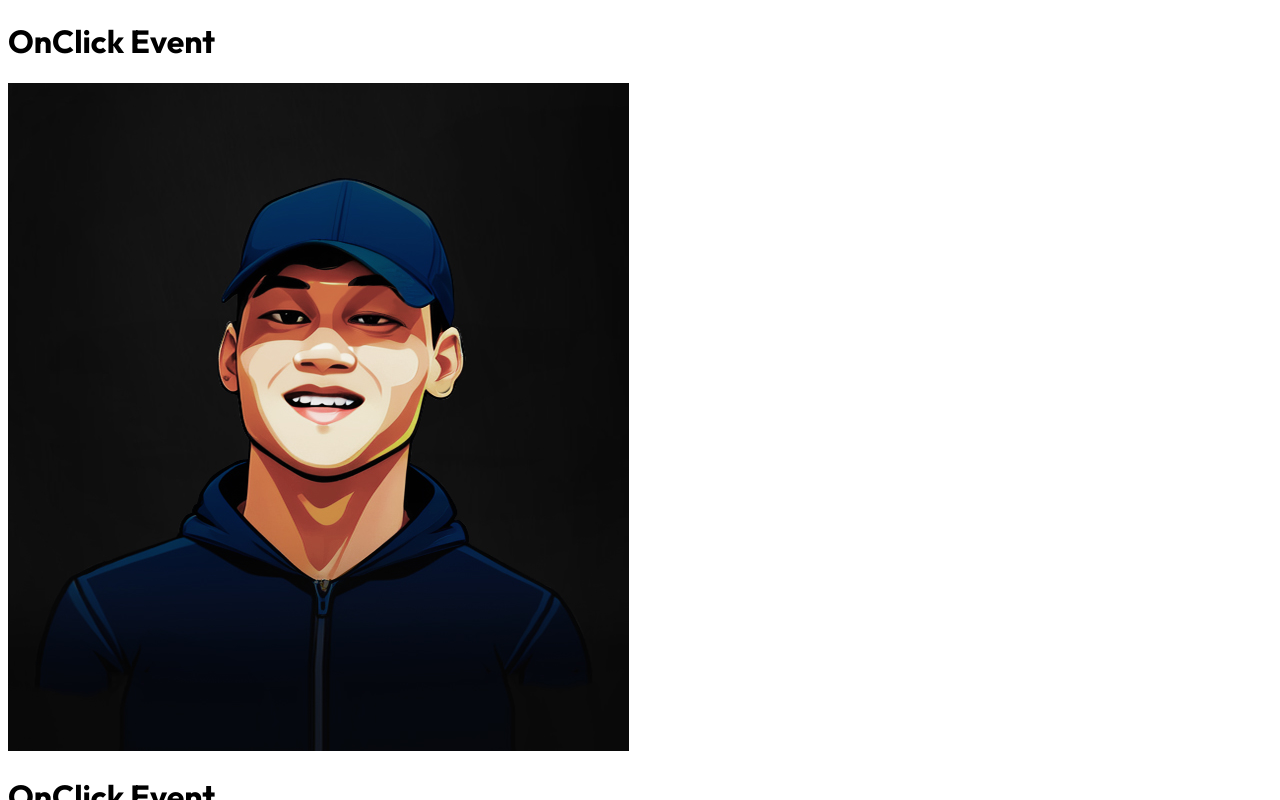
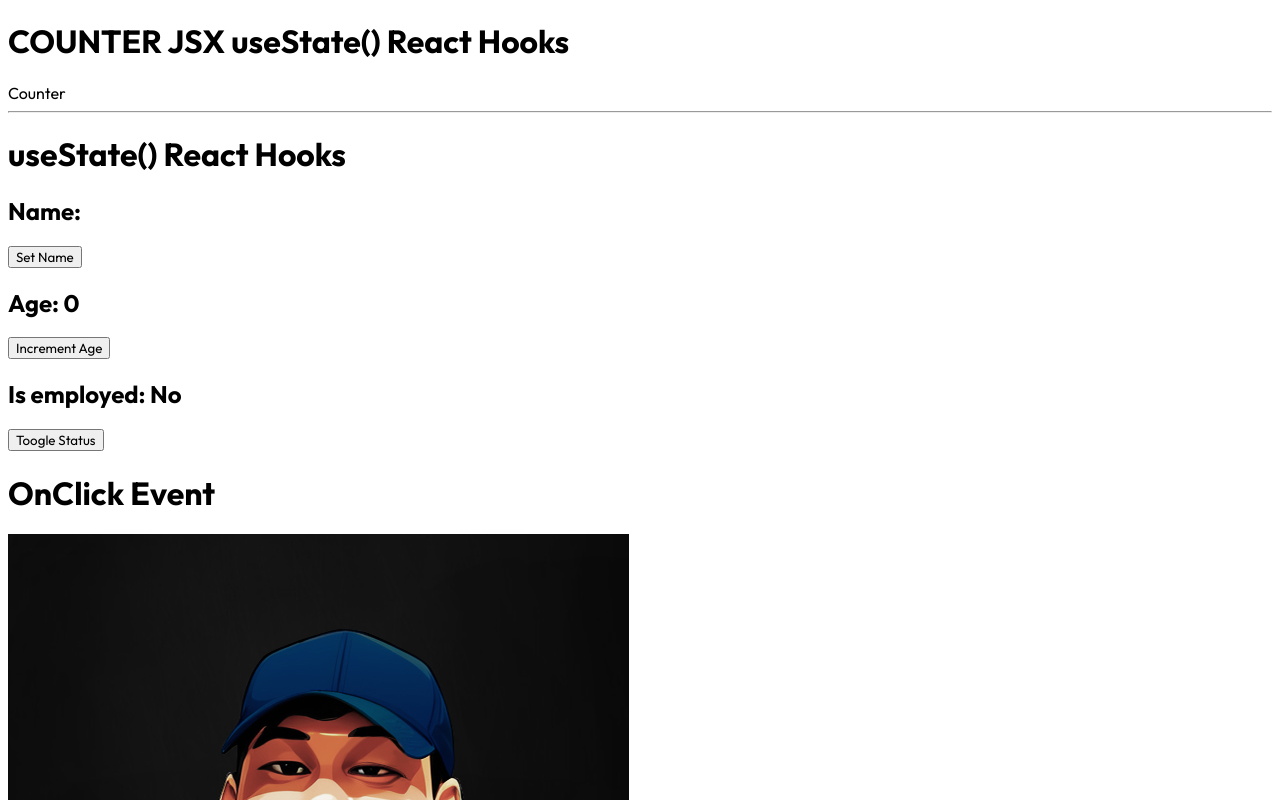
Before and after one commit to darkpiodos/react-essentials-with-darkpiodos, a React (Vite) app: page / in a window 1280 px wide. Shown: the top 800 px of the page. Built offline with nearby package versions, Linux system fonts and the light colour scheme.

Commit message:
I learnt the basics of useState hooks, state and setState using string numbers and boolean function by admin darkpiodos on June 22, 2024

```diff
--- a/src/App.jsx
+++ b/src/App.jsx
@@ -10,6 +10,8 @@ import UserList from "./UserList";
 import JobList from "./JobList";
 import ButtonOnClick from "./ButtonOnClick";
 import ProfilePicture from "./ProfilePicture";
+import MyComponent from "./MyComponent";
+import Counter from "./Counter";
 
 const App = () => {
   // Userlist and map
@@ -90,6 +92,14 @@ const App = () => {
   ];
   return (
     <>
+      <h1>COUNTER JSX useState() React Hooks</h1>
+      <Counter />
+
+      <hr />
+
+      <h1>useState() React Hooks</h1>
+      <MyComponent />
+
       <h1>OnClick Event</h1>
       <ProfilePicture />
 
--- /dev/null
+++ b/src/Counter.jsx
@@ -0,0 +1,7 @@
+import React from "react";
+
+const Counter = () => {
+  return <div>Counter</div>;
+};
+
+export default Counter;
--- /dev/null
+++ b/src/MyComponent.jsx
@@ -0,0 +1,29 @@
+import React, { useState } from "react";
+
+const MyComponent = () => {
+  const [name, setName] = useState();
+  const nameHandleClick = () => {
+    setName("Darwin Piodos");
+  };
+
+  const [age, setAge] = useState(0);
+  const incrementAge = () => {
+    setAge(age + 1);
+  };
+  const [isEmployed, setIsEmployed] = useState(false);
+  const toggleEmploymentStatus = () => {
+    setIsEmployed(!isEmployed);
+  };
+  return (
+    <div>
+      <h2>Name: {name}</h2>
+      <button onClick={nameHandleClick}>Set Name</button>
+      <h2>Age: {age}</h2>
+      <button onClick={incrementAge}>Increment Age</button>
+      <h2>Is employed: {isEmployed ? "Yes" : "No"}</h2>
+      <button onClick={toggleEmploymentStatus}>Toogle Status</button>
+    </div>
+  );
+};
+
+export default MyComponent;
```
